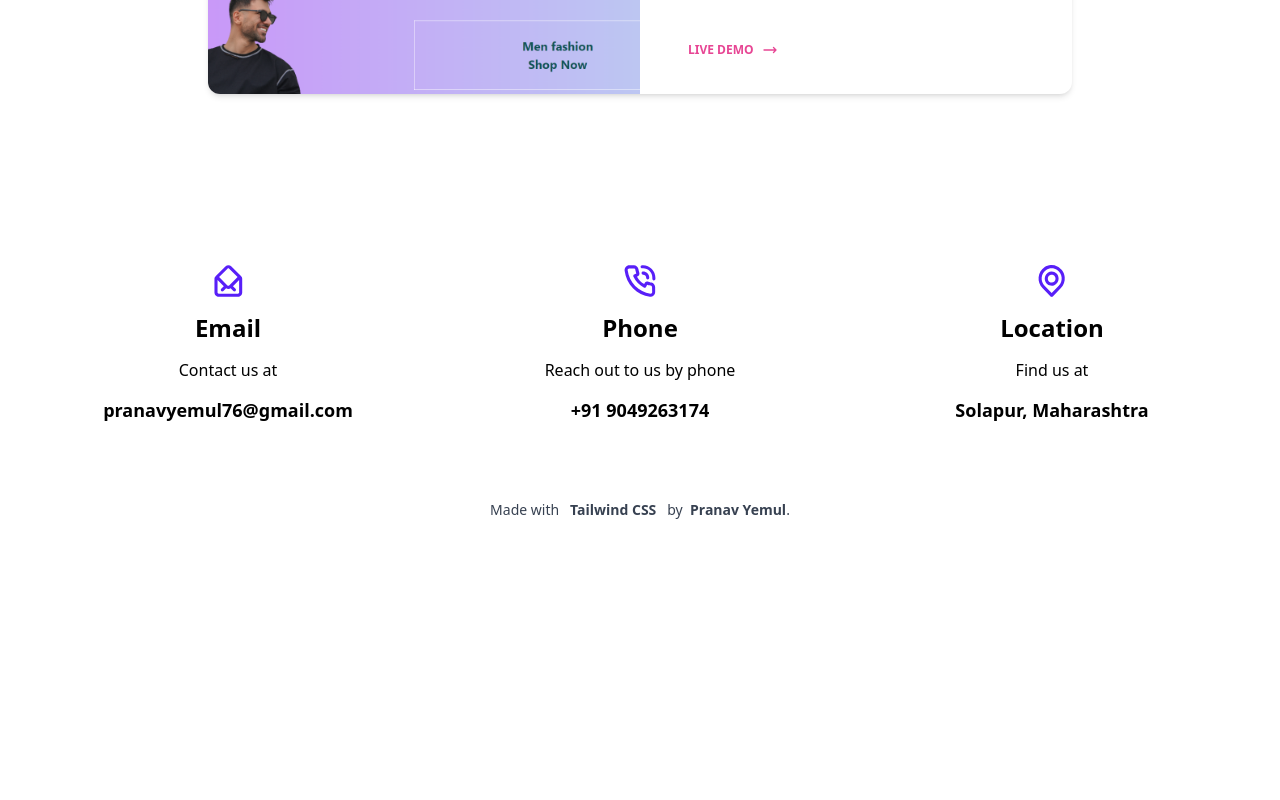
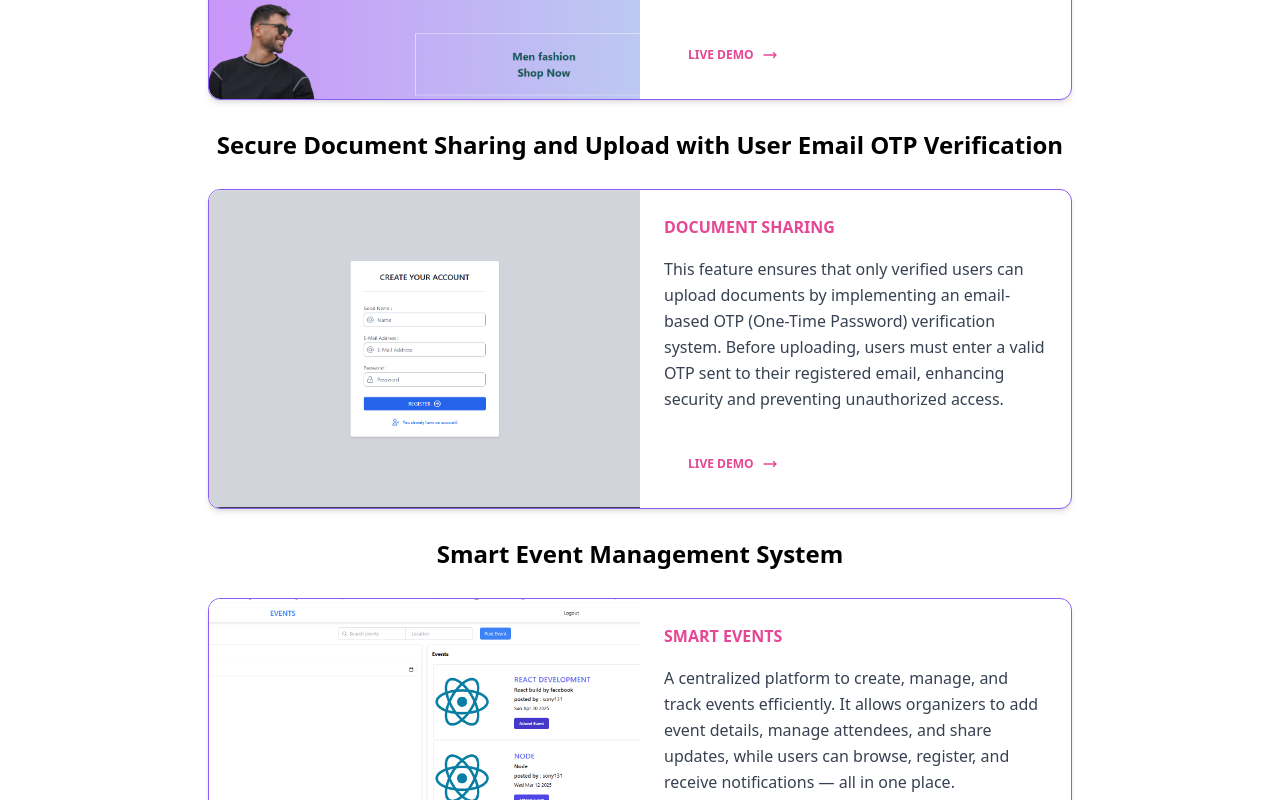
Before and after one commit to pranavyemul76/nextportfolio-, a Next.js app: page / in a window 1280 px wide. Shown: the part 2840-3640 px from the top of the page. Before the commit the page ends 3364 px from the top, so only its background shows below. Built offline with nearby package versions, Linux system fonts and the light colour scheme.

Commit message:
update projects

```diff
--- a/components/Herosection.jsx
+++ b/components/Herosection.jsx
@@ -269,15 +269,18 @@ const Herosection = () => {
       <section id="Project" class="pt-7 sm:px-8 sm:py-24">
         <div class="container mx-auto text-center">
           <h2 class="text-blue-gray-900 mb-4 block font-sans text-4xl font-semibold leading-[1.3] tracking-normal antialiased">
-            Project
+            Projects
           </h2>
           <p class="mb-8 block font-sans text-base font-normal leading-relaxed !text-gray-500 text-inherit antialiased">
             "he power of the Web is in its universality. Access by everyone
             regardless of disability is an essential aspect"
           </p>
         </div>
+        <h4 class="text-blue-gray-900 mb-2 mb-3 block text-center font-sans text-2xl font-semibold leading-snug tracking-normal antialiased">
+          E-commerce Application
+        </h4>
         <div class="flex items-center justify-center">
-          <div class="relative  flex w-full flex-col rounded-xl  bg-white bg-clip-border text-gray-700 shadow-md sm:w-3/4 sm:flex-row">
+          <div class="relative flex w-full  flex-col rounded-xl border border-violet-500  bg-white bg-clip-border text-gray-700 shadow-md sm:w-3/4 sm:flex-row">
             <div class="relative m-0  w-full shrink-0  overflow-hidden rounded-xl rounded-r-none bg-white bg-clip-border text-gray-700 sm:w-1/2">
               <img
                 src="project.png"
@@ -289,9 +292,7 @@ const Herosection = () => {
               <h6 class="mb-4 block font-sans text-base font-semibold uppercase leading-relaxed tracking-normal text-pink-500 antialiased">
                 Cilory
               </h6>
-              <h4 class="text-blue-gray-900 mb-2 block font-sans text-2xl font-semibold leading-snug tracking-normal antialiased">
-                E-commerce Application
-              </h4>
+
               <p class="mb-8 block font-sans text-base font-normal leading-relaxed text-gray-700 antialiased">
                 Our goal is to create an intuitive, user-friendly, and secure
                 platform that simplifies the shopping process, Responsive design
@@ -302,6 +303,113 @@ const Herosection = () => {
               <Link
                 class="inline-block"
                 href="https://deployments-eta.vercel.app/"
+                target="_blank"
+              >
+                <button
+                  class="flex select-none items-center gap-2 rounded-lg px-6 py-3 text-center align-middle font-sans text-xs font-bold uppercase text-pink-500 transition-all hover:bg-pink-500/10 active:bg-pink-500/30 disabled:pointer-events-none disabled:opacity-50 disabled:shadow-none"
+                  type="button"
+                >
+                  Live Demo
+                  <svg
+                    xmlns="http://www.w3.org/2000/svg"
+                    fill="none"
+                    viewBox="0 0 24 24"
+                    stroke-width="2"
+                    stroke="currentColor"
+                    aria-hidden="true"
+                    class="h-4 w-4"
+                  >
+                    <path
+                      stroke-linecap="round"
+                      stroke-linejoin="round"
+                      d="M17.25 8.25L21 12m0 0l-3.75 3.75M21 12H3"
+                    ></path>
+                  </svg>
+                </button>
+              </Link>
+            </div>
+          </div>
+        </div>
+        <h4 class="text-blue-gray-900 mb-2 mt-7 block text-center font-sans text-2xl font-semibold leading-snug tracking-normal antialiased">
+          Secure Document Sharing and Upload with User Email OTP Verification
+        </h4>
+        <div class="mt-7 flex items-center justify-center">
+          <div class="relative flex w-full  flex-col rounded-xl border border-violet-500  bg-white bg-clip-border text-gray-700 shadow-md sm:w-3/4 sm:flex-row">
+            <div class="relative m-0  w-full shrink-0  overflow-hidden rounded-xl rounded-r-none bg-white bg-clip-border text-gray-700 sm:w-1/2">
+              <img
+                src="projectsecond.png"
+                alt="image"
+                class="h-full w-full object-cover"
+              />
+            </div>
+            <div class="p-6">
+              <h6 class="mb-4 block font-sans text-base font-semibold uppercase leading-relaxed tracking-normal text-pink-500 antialiased">
+                Document sharing
+              </h6>
+
+              <p class="mb-8 block font-sans text-base font-normal leading-relaxed text-gray-700 antialiased">
+                This feature ensures that only verified users can upload
+                documents by implementing an email-based OTP (One-Time Password)
+                verification system. Before uploading, users must enter a valid
+                OTP sent to their registered email, enhancing security and
+                preventing unauthorized access.
+              </p>
+              <Link
+                class="inline-block"
+                href="https://documentupload.vercel.app/"
+                target="_blank"
+              >
+                <button
+                  class="flex select-none items-center gap-2 rounded-lg px-6 py-3 text-center align-middle font-sans text-xs font-bold uppercase text-pink-500 transition-all hover:bg-pink-500/10 active:bg-pink-500/30 disabled:pointer-events-none disabled:opacity-50 disabled:shadow-none"
+                  type="button"
+                >
+                  Live Demo
+                  <svg
+                    xmlns="http://www.w3.org/2000/svg"
+                    fill="none"
+                    viewBox="0 0 24 24"
+                    stroke-width="2"
+                    stroke="currentColor"
+                    aria-hidden="true"
+                    class="h-4 w-4"
+                  >
+                    <path
+                      stroke-linecap="round"
+                      stroke-linejoin="round"
+                      d="M17.25 8.25L21 12m0 0l-3.75 3.75M21 12H3"
+                    ></path>
+                  </svg>
+                </button>
+              </Link>
+            </div>
+          </div>
+        </div>
+        <h4 class="text-blue-gray-900 mb-2 mt-7 block text-center font-sans text-2xl font-semibold leading-snug tracking-normal antialiased">
+          Smart Event Management System
+        </h4>
+        <div class="mt-7 flex items-center justify-center">
+          <div class="relative flex w-full  flex-col rounded-xl border border-violet-500  bg-white bg-clip-border text-gray-700 shadow-md sm:w-3/4 sm:flex-row">
+            <div class="relative m-0  w-full shrink-0  overflow-hidden rounded-xl rounded-r-none bg-white bg-clip-border text-gray-700 sm:w-1/2">
+              <img
+                src="projectthird.png"
+                alt="image"
+                class="h-full w-full object-cover"
+              />
+            </div>
+            <div class="p-6">
+              <h6 class="mb-4 block font-sans text-base font-semibold uppercase leading-relaxed tracking-normal text-pink-500 antialiased">
+                Smart Events
+              </h6>
+
+              <p class="mb-8 block font-sans text-base font-normal leading-relaxed text-gray-700 antialiased">
+                A centralized platform to create, manage, and track events
+                efficiently. It allows organizers to add event details, manage
+                attendees, and share updates, while users can browse, register,
+                and receive notifications — all in one place.
+              </p>
+              <Link
+                class="inline-block"
+                href="https://events-eight-smoky.vercel.app/"
                 target="_blank"
               >
                 <button
```
Also changed, not shown: public/projectsecond.png (added), public/projectthird.png (added).
